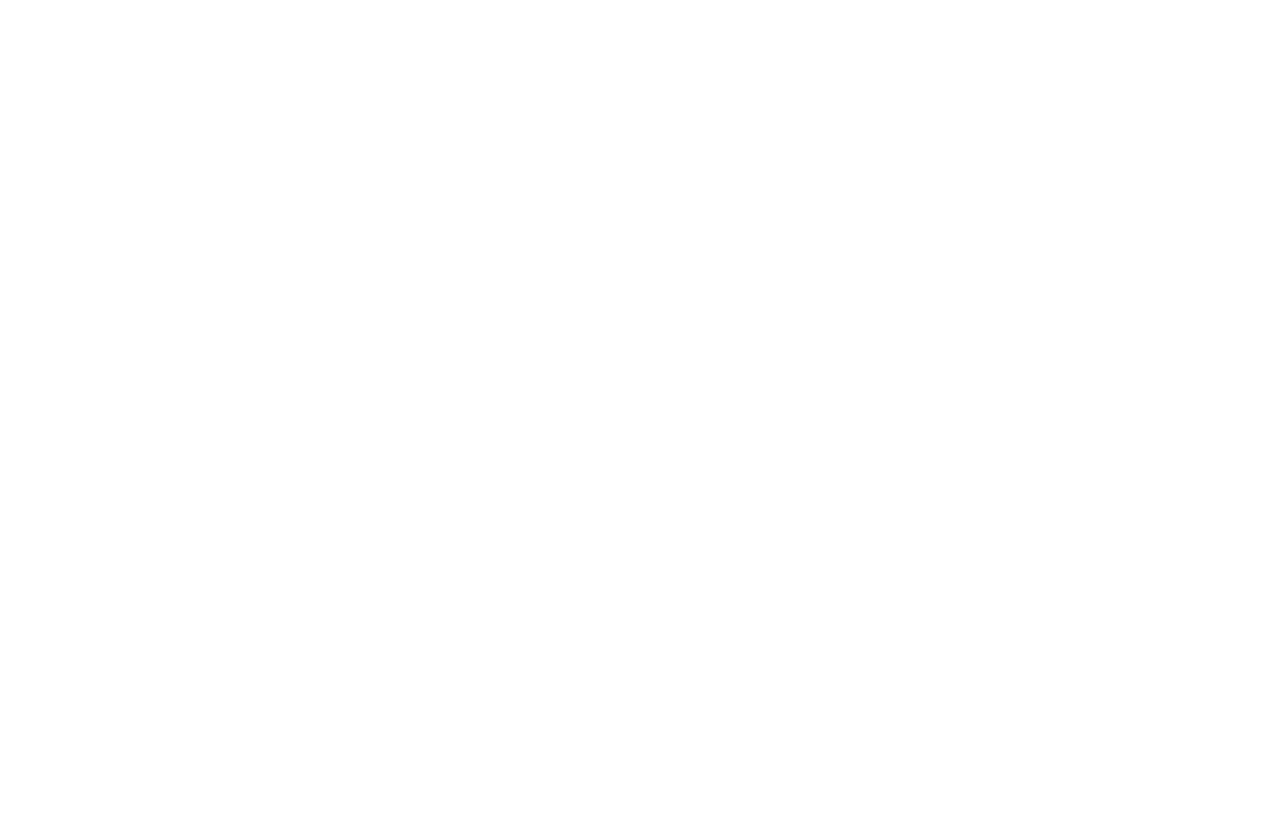
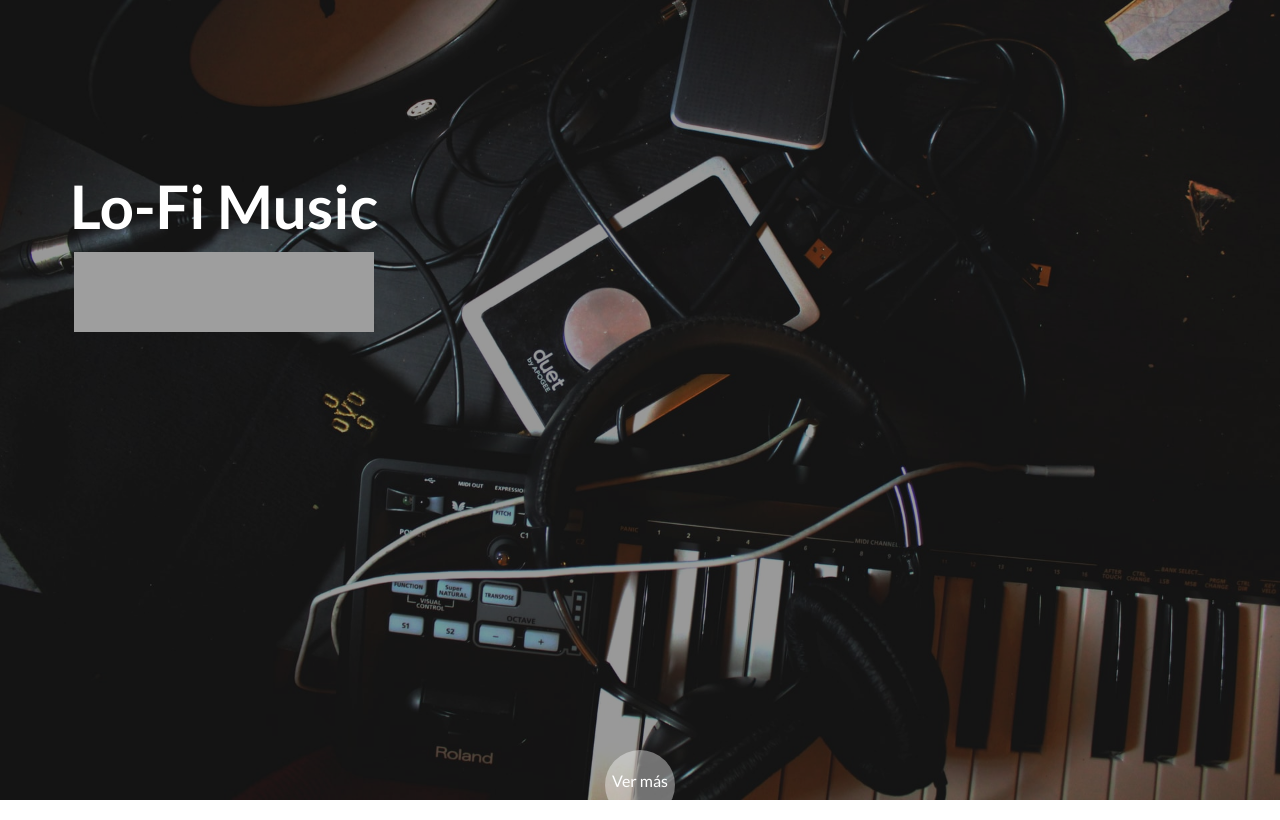
Before and after one commit to pat9/Lo-Fi-HTML, a plain HTML site: page index.html in a window 1280 px wide. Drawn offline with Linux system fonts and the light colour scheme; grey boxes are pictures that could not be loaded.

Commit message:
add title

```diff
--- a/css/index.css
+++ b/css/index.css
@@ -0,0 +1,66 @@
+*{
+    padding: 0;
+    margin: 0;
+    font-family: 'Lato', sans-serif;
+
+}
+.Hero{
+    background-color: #525252;
+    background-image: url("../img/bg.jpg");
+    background-position: bottom;
+    background-repeat: no-repeat;
+    background-size: cover;
+    padding: 80px 16px 150px;
+    position: relative;
+    text-align: center;
+    box-sizing: border-box;
+    display: grid;
+    grid-template: 1fr 1fr/1fr 1fr 1fr;
+    height: 100vh;
+}
+
+.Hero::after{
+    content: "";
+    height: 100%;
+    position: absolute;
+    top: 0;
+    left: 0;
+    width: 100%;
+    background-color: rgba(0, 0, 0, 0.4);
+    z-index: 1;
+}
+
+h1{
+    color: #fff;
+    font-size: 60px;
+    margin-top: 1.5em;
+    margin-bottom: 10px;
+}
+
+
+.title{
+    z-index: 2;
+
+}
+.see-more{
+    background-color: rgba(255, 255, 255, 0.4);
+    z-index: 2;
+    color: white;
+    position: absolute;
+    bottom: -20px;
+    right: 0;
+    left: 0;
+    width: 70px;
+    text-align: center;
+    margin: auto;
+    height: 70px;
+    border-radius: 50%;
+    display: flex;
+    flex-direction: column;
+    justify-content: center;
+    align-content: center;
+}
+
+p{
+    margin-bottom: 10px;
+}
--- a/index.html
+++ b/index.html
@@ -5,8 +5,22 @@
     <meta name="viewport" content="width=device-width, initial-scale=1.0">
     <title>Lo-Fi Music</title>
     <link rel="stylesheet" href="css/index.css">
+    <link href="https://fonts.googleapis.com/css2?family=Lato:ital,wght@0,300;0,400;0,700;1,400&display=swap" rel="stylesheet">
+
 </head>
 <body>
-
+    <header>
+        <div class="Hero">
+            <div class="title">
+                <h1>Lo-Fi Music</h1>
+                <div class="song-preview">
+                    <iframe src="https://open.spotify.com/embed/track/5iURySToTFcMRiXNExQJ90" width="300" height="80" frameborder="0" allowtransparency="true" allow="encrypted-media"></iframe>
+                </div>
+            </div>
+            <div class="see-more">
+                <p>Ver más</p>
+            </div>
+        </div>
+    </header>
 </body>
 </html>
```
